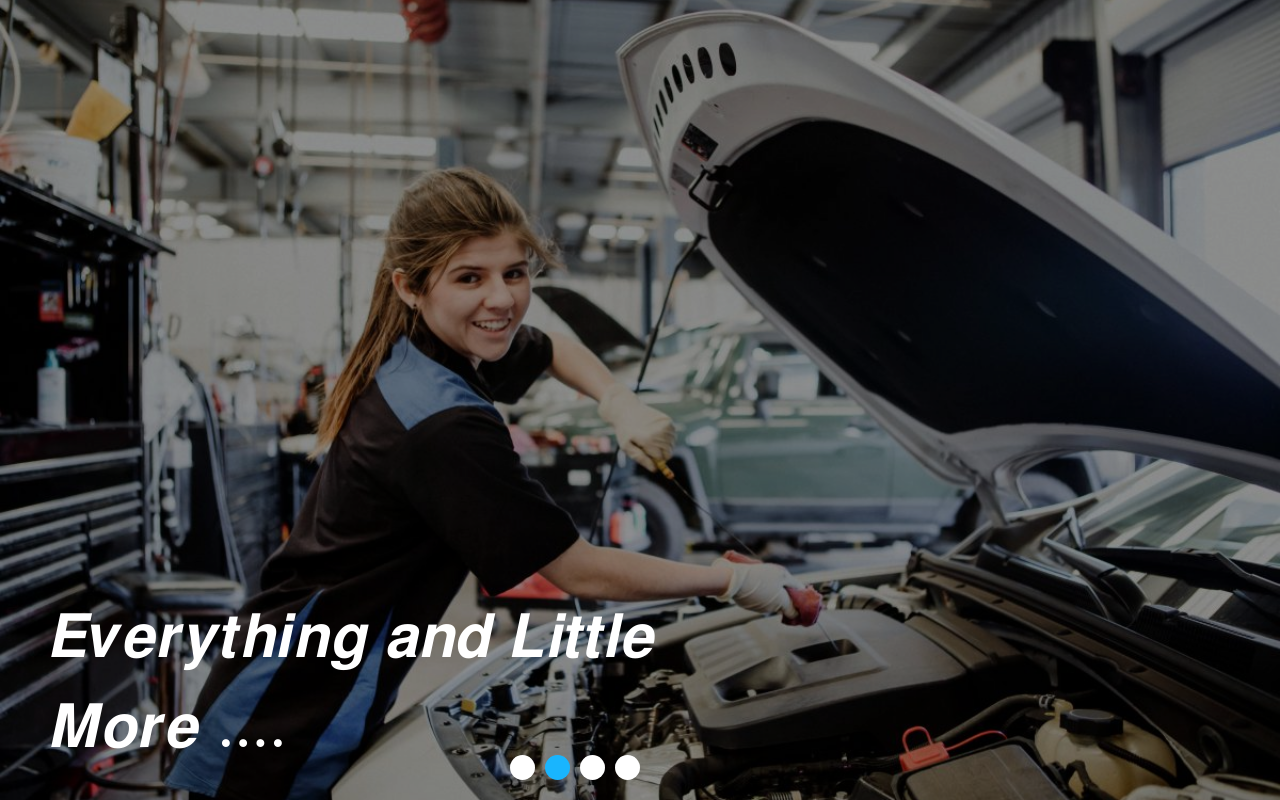
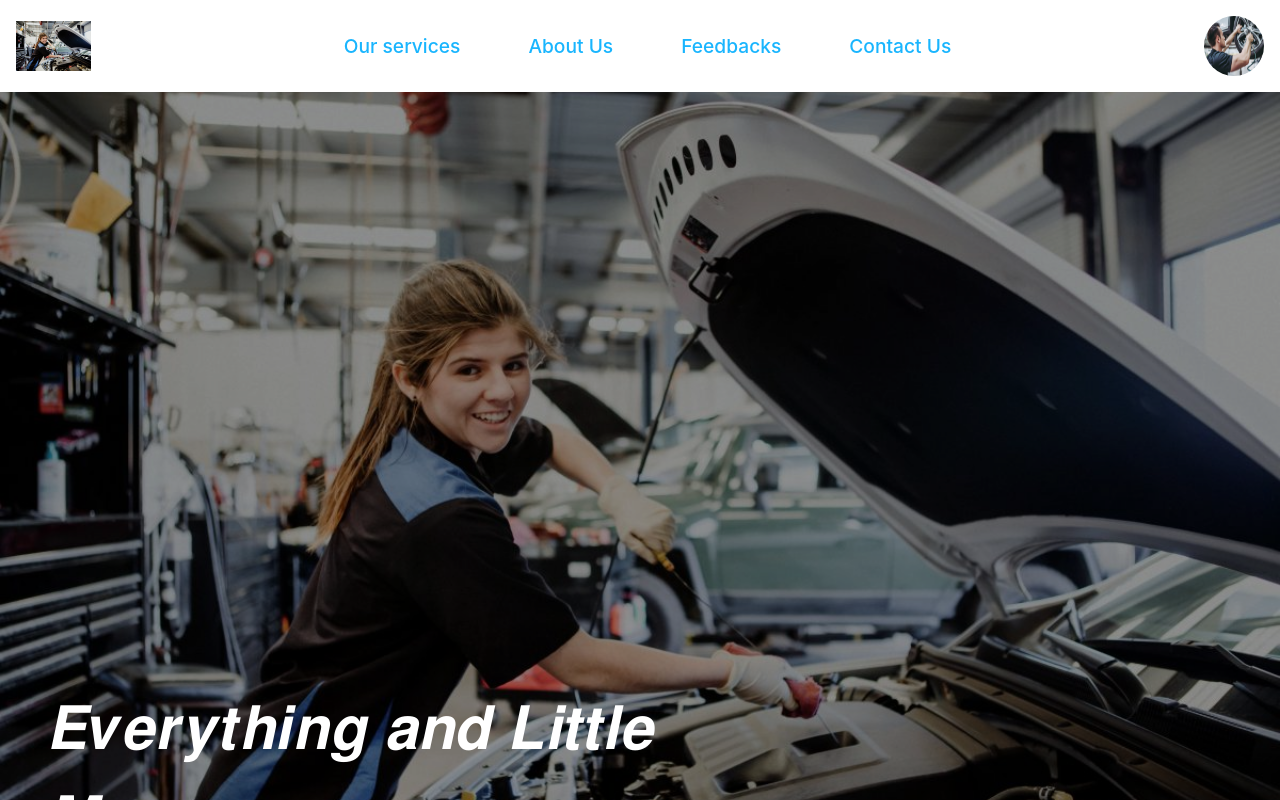
Before and after one commit to YaseeRathnayaka/De-Manager, a React (Vite) app in the folder client/: page / in a window 1280 px wide. Shown: the top 800 px of the page. Built offline with nearby package versions, Linux system fonts and the light colour scheme; grey boxes are pictures that could not be loaded.

Commit message:
basically header add

```diff
--- a/client/src/App.jsx
+++ b/client/src/App.jsx
@@ -1,10 +1,12 @@
 import './App.css';
 import FirstPage from './Pages/FirstPage';
 import ThirdPage from './Pages/ThirdPage';
+import Header from './Componets/Header';
 
 function App() {
   return (
     <div>
+      <Header />
       <FirstPage />
       <ThirdPage />
     </div>
--- /dev/null
+++ b/client/src/Componets/Header.jsx
@@ -0,0 +1,103 @@
+import React, { useState } from 'react';
+import logo from '../assets/background1.jpg';
+import userIcon from '../assets/background2.jpg';
+
+const styles = {
+  header: {
+    backgroundColor: 'transparent',
+    display: 'flex',
+    justifyContent: 'center',
+    alignItems: 'center',
+    padding: '1rem',
+  },
+  navContainer: {
+    display: 'flex',
+    alignItems: 'center',
+    width: '100%',
+    maxWidth: '100%',
+  },
+  logo: {
+    height: '50px',
+    marginRight: 'auto',
+  },
+  nav: {
+    flexGrow: 1,
+  },
+  navList: {
+    listStyle: 'none',
+    display: 'flex',
+    justifyContent: 'center',
+    padding: '0',
+    margin: '0',
+  },
+  navItem: {
+    margin: '0 1rem',
+  },
+  navLink: {
+    textDecoration: 'none',
+    color: '#19B5FE',
+    fontSize: '1.2rem',
+    border: '2px solid transparent',
+    padding: '0.5rem 1rem',
+    borderRadius: '1rem',
+    transition: 'all 0.3s',
+  },
+  navLinkHover: {
+    color: 'white',
+    backgroundColor: '#19B5FE',
+  },
+  navLinkActive: {
+    color: '#19B5FE',
+    backgroundColor: '#19B5FE',
+  },
+  userIcon: {
+    height: '60px',
+    width: '60px',
+    marginLeft: 'auto',
+    borderRadius:'50px',
+  },
+};
+
+const Header = () => {
+  const [hoveredIndex, setHoveredIndex] = useState(null);
+  const [activeIndex, setActiveIndex] = useState(null);
+
+  const navItems = [
+    { text: 'Our services', href: '#services' },
+    { text: 'About Us', href: '#about' },
+    { text: 'Feedbacks', href: '#feedbacks' },
+    { text: 'Contact Us', href: '#contact' },
+  ];
+
+  return (
+    <header style={styles.header}>
+      <div style={styles.navContainer}>
+        <img src={logo} alt="Logo" style={styles.logo} />
+        <nav style={styles.nav}>
+          <ul style={styles.navList}>
+            {navItems.map((item, index) => (
+              <li key={index} style={styles.navItem}>
+                <a
+                  href={item.href}
+                  style={{
+                    ...styles.navLink,
+                    ...(hoveredIndex === index && styles.navLinkHover),
+                    ...(activeIndex === index && styles.navLinkActive),
+                  }}
+                  onMouseEnter={() => setHoveredIndex(index)}
+                  onMouseLeave={() => setHoveredIndex(null)}
+                  onClick={() => setActiveIndex(index)}
+                >
+                  {item.text}
+                </a>
+              </li>
+            ))}
+          </ul>
+        </nav>
+        <img src={userIcon} alt="User Icon" style={styles.userIcon} />
+      </div>
+    </header>
+  );
+};
+
+export default Header;
--- a/client/src/Pages/ThirdPage.jsx
+++ b/client/src/Pages/ThirdPage.jsx
@@ -41,7 +41,7 @@ const ThirdPage = () => {
                     <input type="text" name="vehicleMake" value={formData.vehicleMake} onChange={handleChange} required style={styles.input} />
                 </label>
                 <label style={styles.label}>
-                    Vehicle Model:
+                    Vehicle Model*:
                     <input type="text" name="vehicleModel" value={formData.vehicleModel} onChange={handleChange} required style={styles.input} />
                 </label>
                 <label style={styles.label}>
```
Also changed, not shown: client/src/Componets/Footer.jsx (added).
